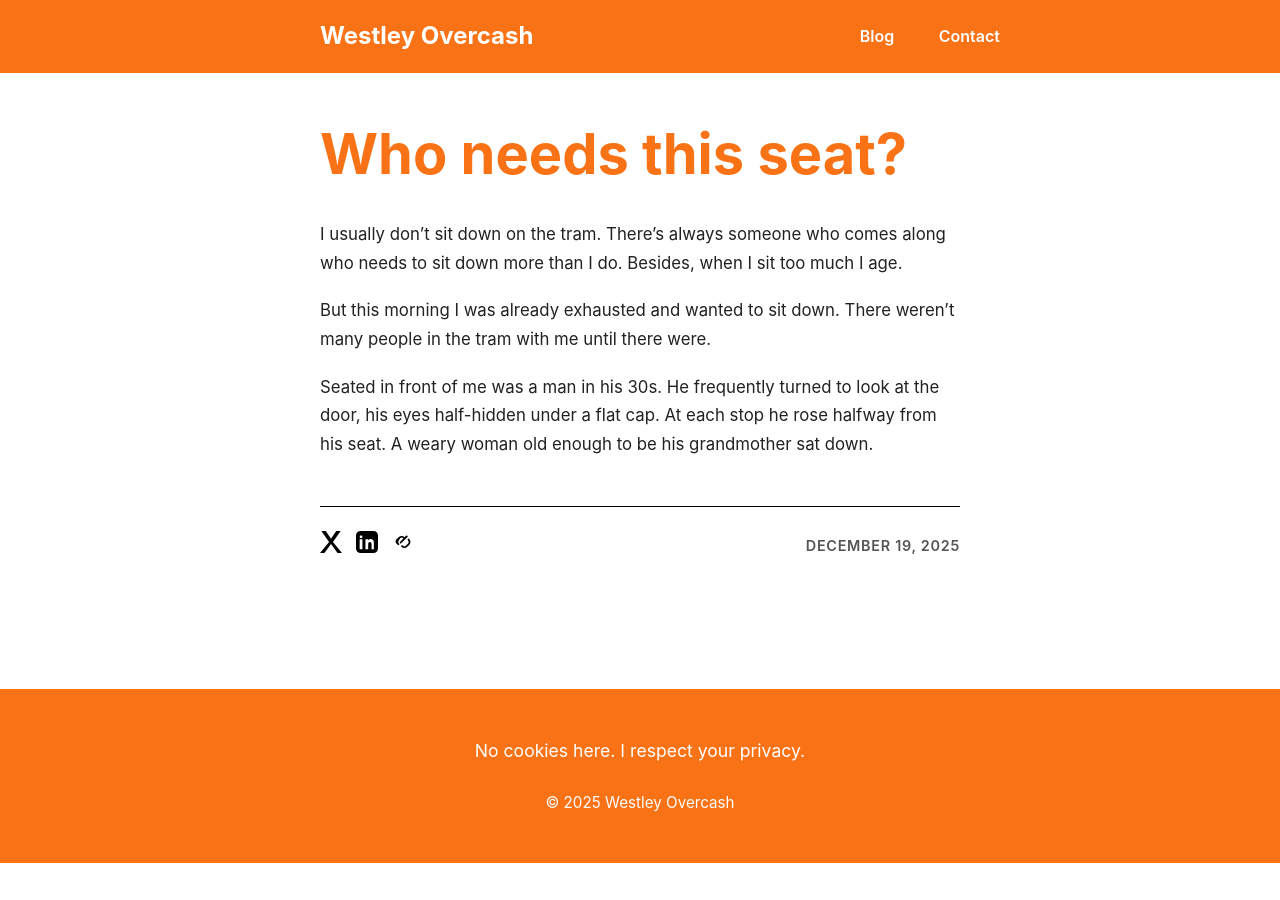
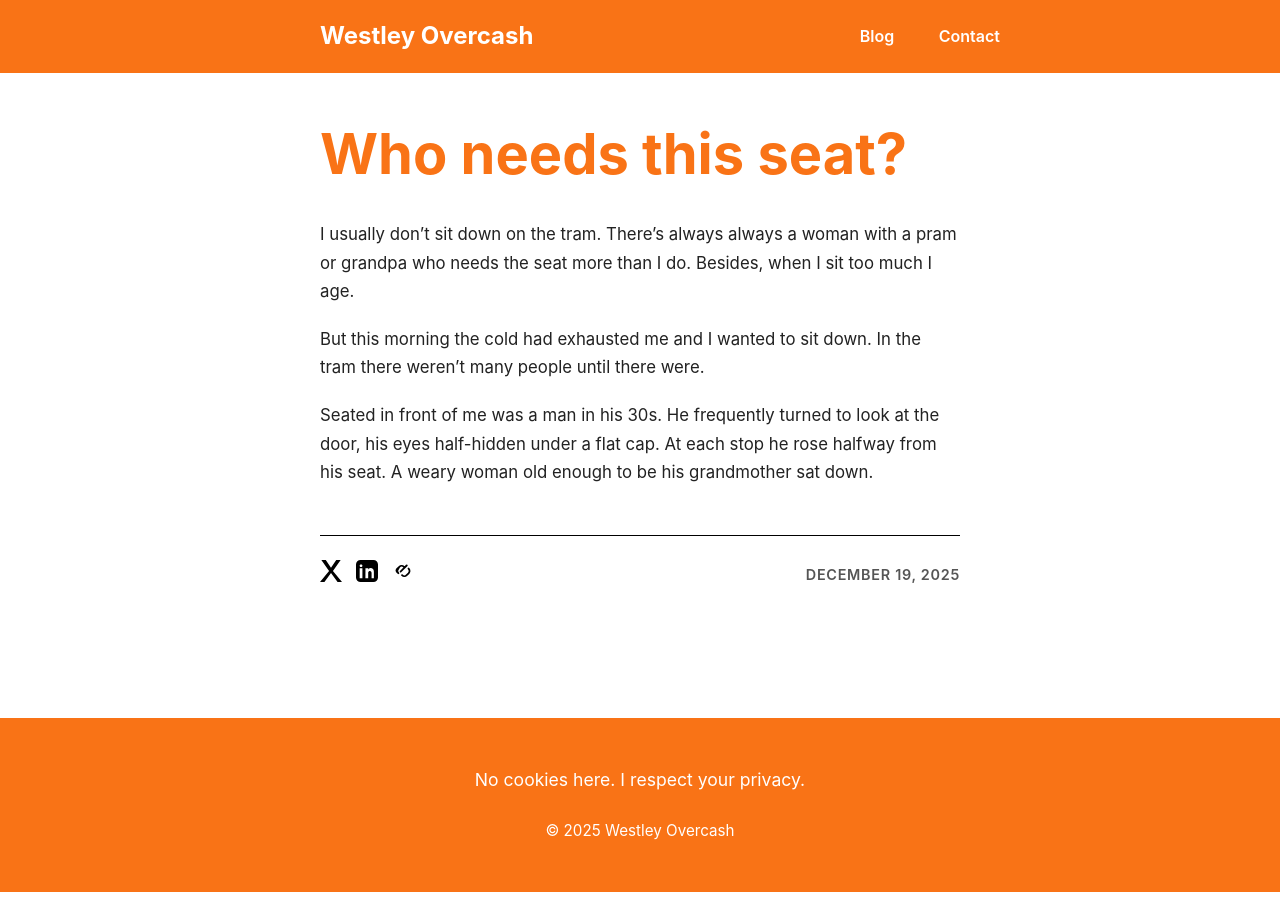
Before and after one commit to westleyovercash/westleyovercash.github.io, a Jekyll site: the page built from _posts/2025-12-19-who-needs-this-seat.md, in a window 1280 px wide. Built offline with Jekyll 4.4.1, drawn with Linux system fonts in a browser that asks for light colours.

Commit message:
Update 2025-12-19-who-needs-this-seat.md

```diff
--- a/_posts/2025-12-19-who-needs-this-seat.md
+++ b/_posts/2025-12-19-who-needs-this-seat.md
@@ -3,8 +3,8 @@ layout: post
 title: Who needs this seat?
 date: 2025-12-19
 ---
-I usually don't sit down on the tram. There's always someone who comes along who needs to sit down more than I do. Besides, when I sit too much I age.
+I usually don't sit down on the tram. There's always always a woman with a pram or grandpa who needs the seat more than I do. Besides, when I sit too much I age.
 
-But this morning I was already exhausted and wanted to sit down. There weren't many people in the tram with me until there were.
+But this morning the cold had exhausted me and I wanted to sit down. In the tram there weren't many people until there were.
 
 Seated in front of me was a man in his 30s. He frequently turned to look at the door, his eyes half-hidden under a flat cap. At each stop he rose halfway from his seat. A weary woman old enough to be his grandmother sat down.
```
